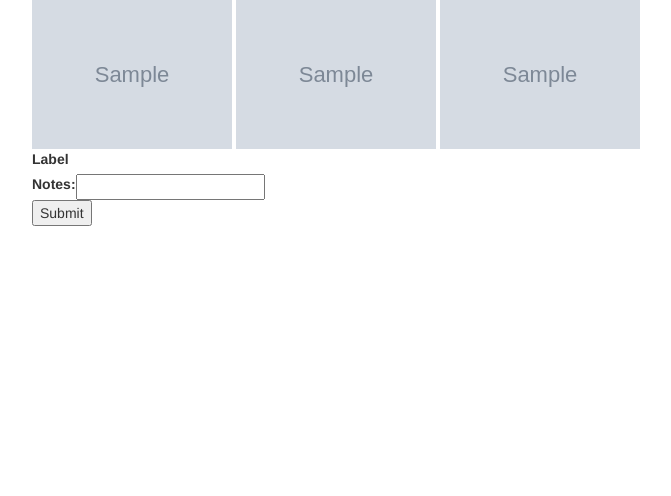
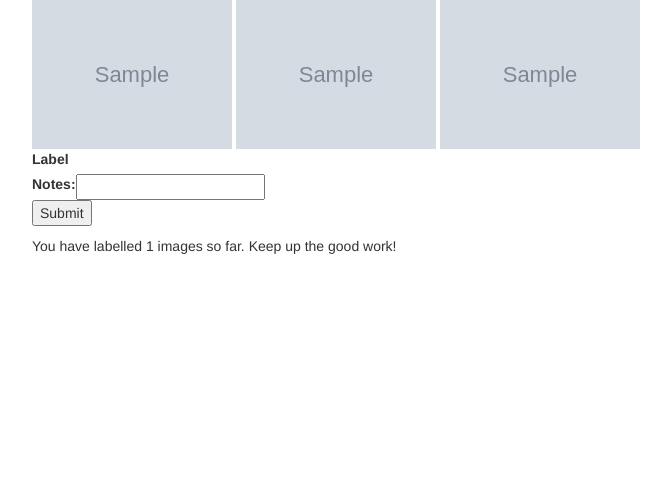
Before and after one commit to alan-turing-institute/ImageLabeller, a Flask app: template image_labeller/templates/new_image.html in a window 1280 px wide. Shown: the part 173-669 px from the top of the page, without its empty margins (38-709 px from the left). Run offline with Flask 2, Linux system fonts and the light colour scheme; tables that the repository leaves empty hold one stand-in row (values such as "Sample post"); the template is opened without the code that fills it: values that come from a table or form of the project are taken from there, most other values are stand-ins (such as "Sample title", 1, 10 or a date in 2020); grey boxes marked "Sample" are stand-in pictures; some libraries are stand-ins or nearby versions.

Commit message:
add motivational message

```diff
--- a/image_labeller/templates/new_image.html
+++ b/image_labeller/templates/new_image.html
@@ -34,6 +34,7 @@
 	<p><input type=submit value="Submit"></p>
       </form>
     </div>
+    <div> You have labelled {{n_seen_total}} images so far.  Keep up the good work!
   </div>
 </body>
 </html>
```
